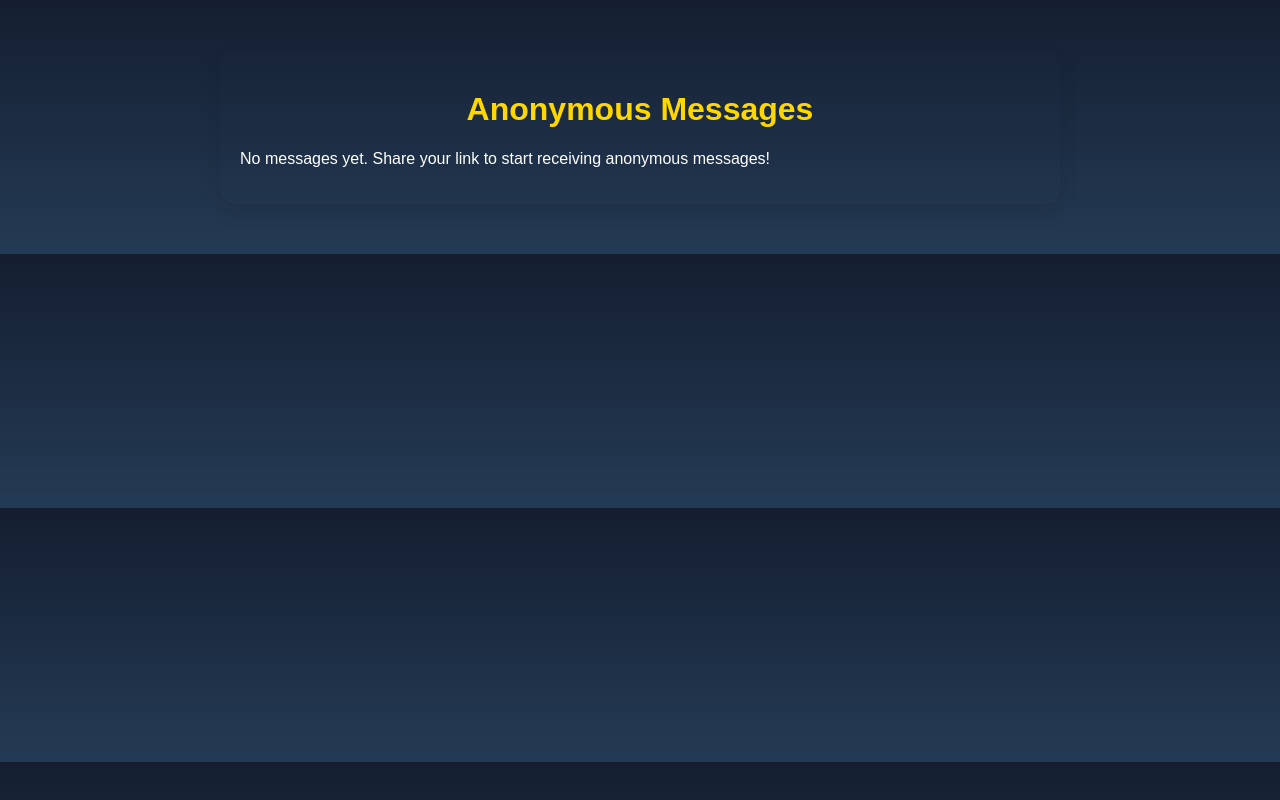
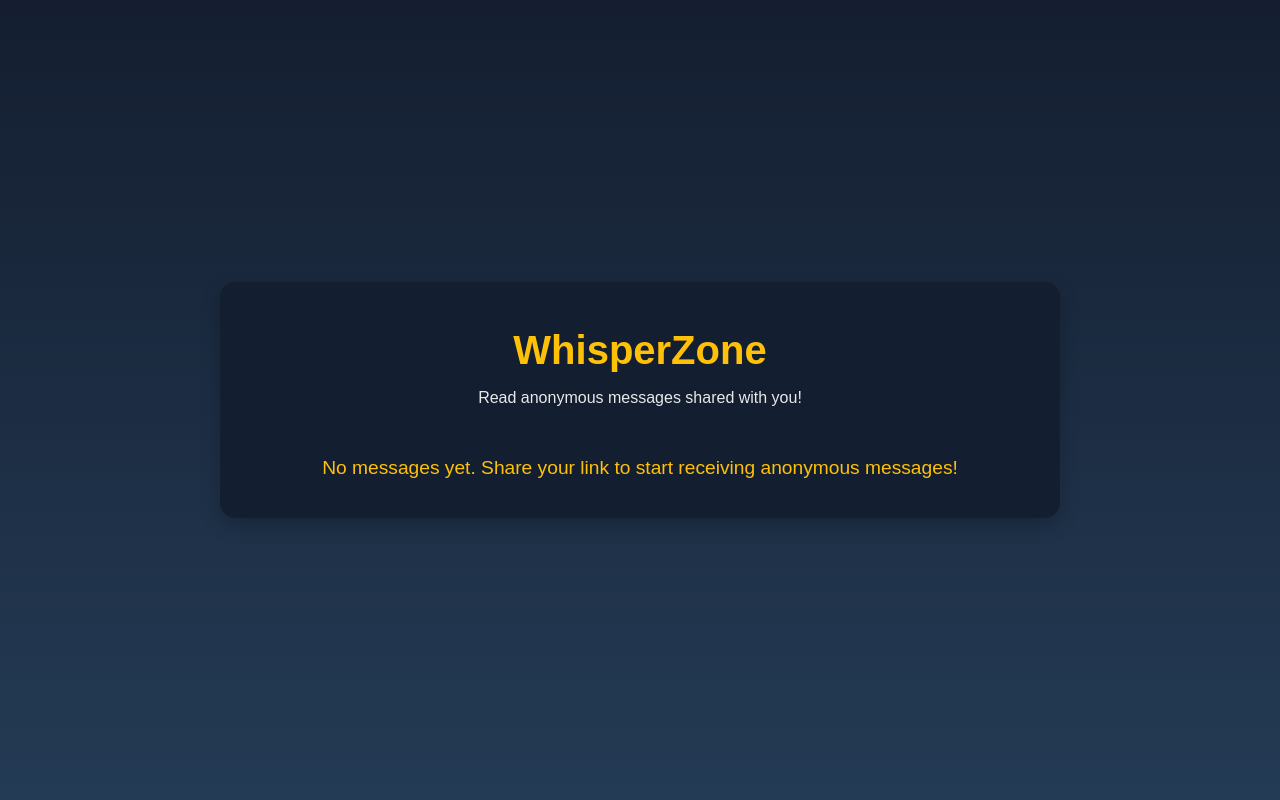
Before and after one commit to codingwhiz-BackendDev/WhisperZone, a Django app: page /view_messages in a window 1280 px wide. Run offline with Django 5.2, Linux system fonts and the light colour scheme; a user stored in the database is signed in; data comes from the database, SQL or seed files in the repository; both versions use the stored data as it was after the commit.

Commit message:
'Update'

```diff
--- a/App/views.py
+++ b/App/views.py
@@ -99,8 +99,7 @@ def send_message(request, pk):
             OwnerUsername = pk
 
             AnonymousMessage.objects.create(OwnerUsername=OwnerUsername, message=message)
-
-            print('Message saved successfully!')
+            messages.info(request,'Message sent successfully!')
             return redirect('/send_message/' + pk)
         else:
             return render(request, 'send_message.html')
--- a/WhisperZone/settings.py
+++ b/WhisperZone/settings.py
@@ -25,7 +25,7 @@ SECRET_KEY = 'django-insecure-42cpolio=+_mt=hsei*maieil@=--%#jmnjkikfap*v_0kxi4p
 # SECURITY WARNING: don't run with debug turned on in production!
 DEBUG = True
 
-ALLOWED_HOSTS = ['192.168.199.17']
+ALLOWED_HOSTS = []
 
 
 # Application definition
--- a/static/message.css
+++ b/static/message.css
@@ -1,40 +1,94 @@
+/* General Styling */
 body {
     font-family: 'Arial', sans-serif;
     background: linear-gradient(to bottom, #141E30, #243B55);
     color: #ffffff;
     margin: 0;
     padding: 0;
+    display: flex;
+    justify-content: center;
+    align-items: center;
+    min-height: 100vh;
 }
 
 .container {
+    width: 90%;
     max-width: 800px;
-    margin: 50px auto;
-    color: white;
     padding: 20px;
     border-radius: 15px;
-    box-shadow: 0 8px 20px rgba(0, 0, 0, 0.1);
+    box-shadow: 0 8px 20px rgba(0, 0, 0, 0.2);
+    background: rgba(20, 30, 48, 0.95);
 }
 
-.header {
+/* Header Styling */
+.logo h1 {
+    font-size: 2.5rem;
+    color: #FFC107;
+    margin-bottom: 10px;
     text-align: center;
-    margin-bottom: 20px;
 }
 
-.header h1 {
-    font-size: 2rem;
-    color: #FFD700;
+.logo p {
+    text-align: center;
+    font-size: 1rem;
+    color: #e9e9e9;
 }
 
-.header p {
-    font-size: 1rem;
+/* Message Box Styling */
+.box {
+    margin-bottom: 25px;
+    background: #1E293B;
+    border-radius: 10px;
+    padding: 20px;
+    color: #ffffff;
+    box-shadow: 0 4px 10px rgba(0, 0, 0, 0.1);
 }
 
-ul div {
-    text-align: left;
-    color: white;
+.box h4 {
+    text-align: center;
+    font-family: 'Times New Roman', Times, serif;
     font-size: 1.2rem;
     margin-bottom: 10px;
-    padding: 20px;
-    background: linear-gradient(to bottom, #141E30, #243B55);
-    border-radius: 10px;
+    color: #FFC107;
 }
+
+.box hr {
+    border: 0.5px solid #ffffff;
+    margin: 10px 0;
+}
+
+.box p {
+    font-size: 1rem;
+    margin: 15px 0;
+    color: #e6e6e6;
+    text-align: justify;
+}
+
+.box h6 {
+    text-align: right;
+    color: #e9be3f;
+    font-size: 0.9rem;
+}
+
+/* No Messages Styling */
+.no-messages {
+    text-align: center;
+    font-size: 1.2rem;
+    color: #ffc107;
+    margin-top: 50px;
+}
+
+/* Responsive Design */
+@media (max-width: 767px) {
+    .container {
+        width: 95%;
+    }
+
+    .box {
+        padding: 15px;
+    }
+
+    .logo h1 {
+        font-size: 2rem;
+    }
+}
--- a/templates/view_messages.html
+++ b/templates/view_messages.html
@@ -12,26 +12,26 @@
 <body>
     <div class="container">
         <!-- Page Header -->
-        <header class="header">
-            <h1>Anonymous Messages</h1>
+        <header class="logo">
+            <h1>WhisperZone</h1>
+            <p>Read anonymous messages shared with you!</p>
         </header>
 
         <!-- Messages Section -->
-        <section class="">
         {% if messages %}
-            <ul class="">
-                {% for message in messages %}
-                <div class="messages">
-                    {{message.message}}
+        {% for message in messages reversed %}
+        <div class="box">
+            <h4>Anonymous Message</h4>
+            <hr>
+            <p>{{ message.message }}</p>
+            <h6>Received at: 11:00</h6>
         </div>
         {% endfor %}
-            </ul>
         {% else %}
         <div class="no-messages">
             <p>No messages yet. Share your link to start receiving anonymous messages!</p>
         </div>
         {% endif %}
-        </section>
     </div>
 </body>
 
```
Also changed, not shown: static/other.css (+14 -2 lines), templates/send_message.html (+26 -1 lines), db.sqlite3. Lines whose indentation alone changed are shown as unchanged.
